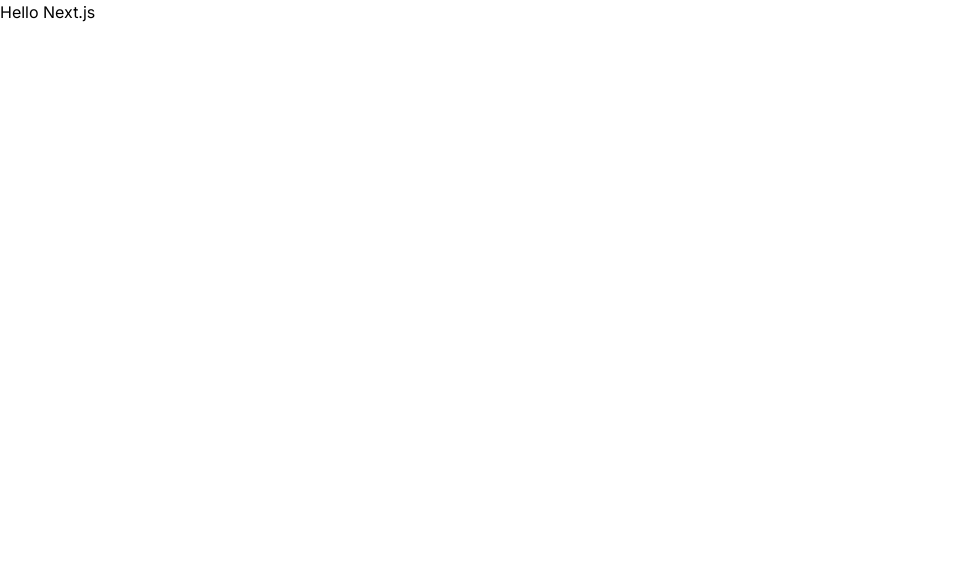
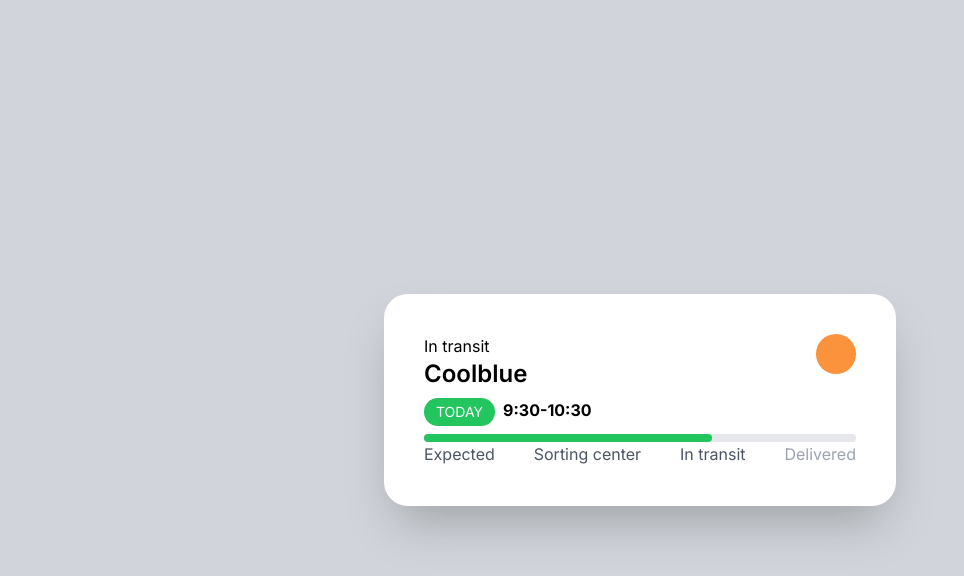
Before and after one commit to aristata/nextjs-04-carrot-market-v2, a Next.js app: page / in a window 1280 px wide. Shown: the top 576 px of the page, without its empty margins (0-964 px from the left). Built offline with nearby package versions, Linux system fonts and the light colour scheme.

Commit message:
feat: 3.2 card component

```diff
--- a/app/page.tsx
+++ b/app/page.tsx
@@ -1,3 +1,39 @@
 export default function Home() {
-  return <h1>Hello Next.js</h1>;
+  return (
+    <main className={"bg-gray-300 h-screen flex items-center justify-center"}>
+      <div
+        className={
+          "flex flex-col space-y-2 bg-white m-10 p-10 rounded-3xl shadow-2xl w-[32rem]"
+        }
+      >
+        <div className={"flex justify-between"}>
+          <div className={"flex flex-col"}>
+            <span>In transit</span>
+            <span className={"text-2xl font-semibold"}>Coolblue</span>
+          </div>
+          <div className={"bg-orange-400 size-10 rounded-full"}></div>
+        </div>
+        <div className={"mt-2 flex space-x-2"}>
+          <span
+            className={
+              "bg-green-500 text-white text-sm uppercase p-1 px-3 rounded-full"
+            }
+          >
+            Today
+          </span>
+          <span className={"font-bold"}>9:30-10:30</span>
+        </div>
+        <div className={"relative"}>
+          <div className={"h-2 w-full bg-gray-200 rounded-full absolute"}></div>
+          <div className={"h-2 w-2/3 bg-green-500 rounded-full absolute"}></div>
+        </div>
+        <div className={"flex justify-between items-center mt-5 text-gray-600"}>
+          <span>Expected</span>
+          <span>Sorting center</span>
+          <span>In transit</span>
+          <span className={"text-gray-400"}>Delivered</span>
+        </div>
+      </div>
+    </main>
+  );
 }
--- a/tailwind.config.ts
+++ b/tailwind.config.ts
@@ -4,17 +4,11 @@
   content: [
     "./pages/**/*.{js,ts,jsx,tsx,mdx}",
     "./components/**/*.{js,ts,jsx,tsx,mdx}",
-    "./app/**/*.{js,ts,jsx,tsx,mdx}",
+    "./app/**/*.{js,ts,jsx,tsx,mdx}"
   ],
   theme: {
-    extend: {
-      backgroundImage: {
-        "gradient-radial": "radial-gradient(var(--tw-gradient-stops))",
-        "gradient-conic":
-          "conic-gradient(from 180deg at 50% 50%, var(--tw-gradient-stops))",
-      },
-    },
+    extend: {}
   },
-  plugins: [],
+  plugins: []
 };
 export default config;
```
